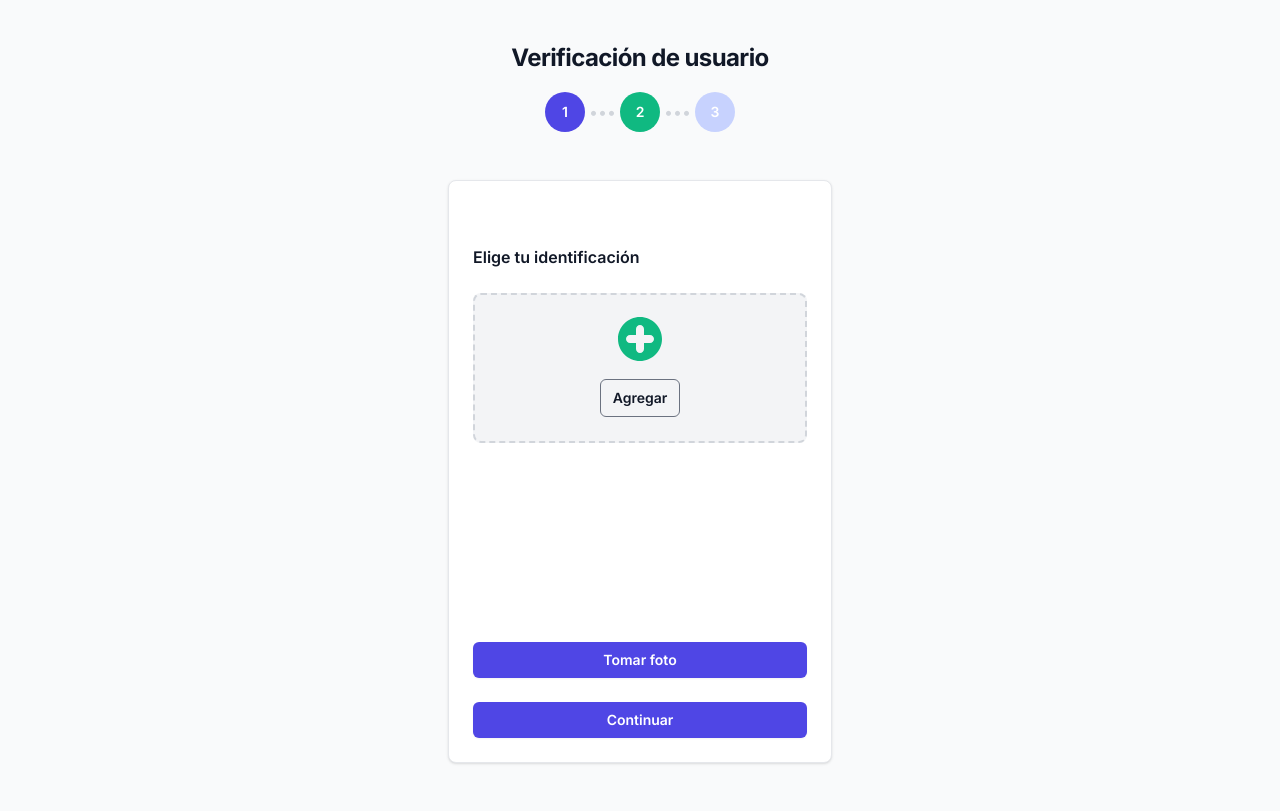
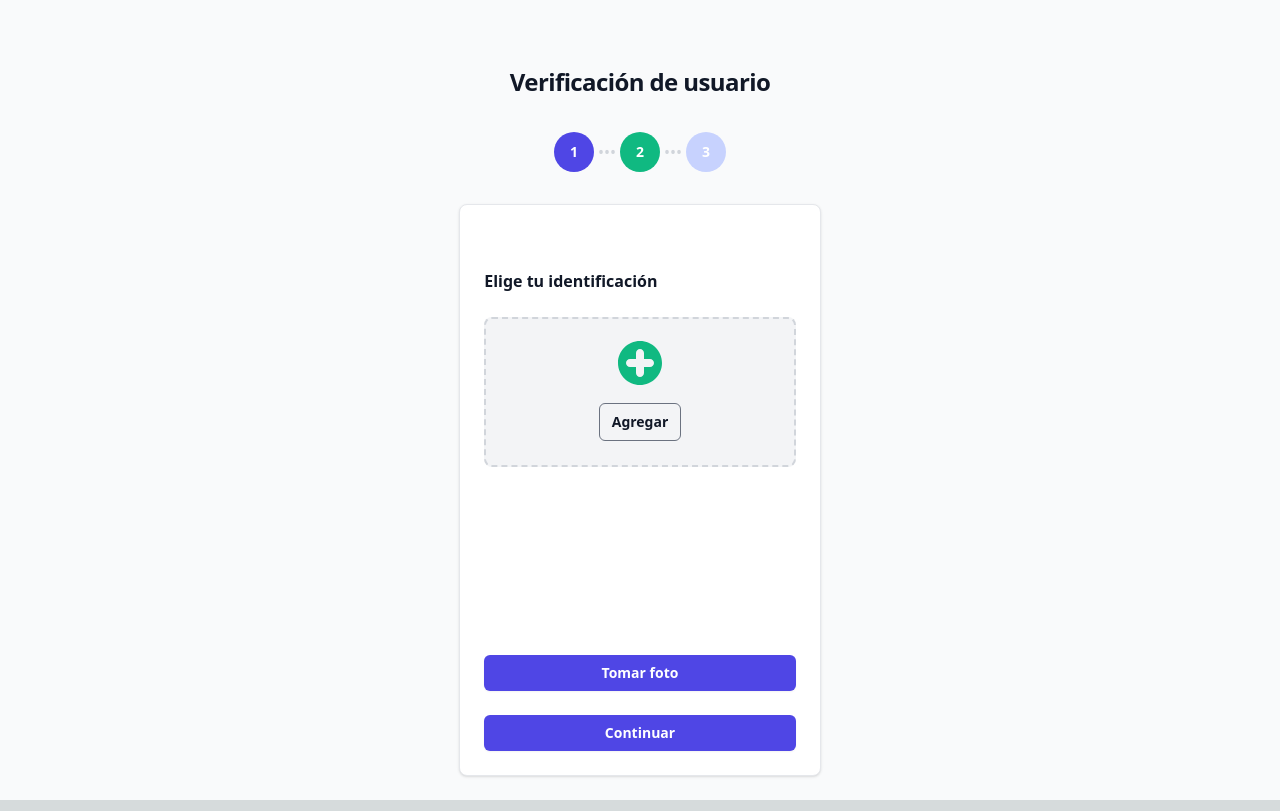
Before and after one commit to brol1dev/id-onboarding-demo, a Next.js app: page /step2 in a window 1280 px wide. Built offline with nearby package versions, Linux system fonts and the light colour scheme; no server answers.

Commit message:
Fix spacing and create steps component

```diff
--- a/app/components/Camera.tsx
+++ b/app/components/Camera.tsx
@@ -1,4 +1,5 @@
 "use client";
+
 import Image from "next/image";
 import React, { useState } from "react";
 import Webcam from "react-webcam";
--- /dev/null
+++ b/app/components/steps.tsx
@@ -0,0 +1,32 @@
+type Props = {
+  active: number;
+};
+
+const Steps = ({ active }: Props) => {
+  const steps = [1, 2, 3];
+  return (
+    <div className="flex text-white">
+      {steps.map((step) => {
+        const bgColor =
+          active === step
+            ? "bg-emerald-500"
+            : step < active
+            ? "bg-indigo-600"
+            : "bg-indigo-200";
+        return (
+          <>
+            <div
+              key={step}
+              className={`flex items-center justify-center rounded-full font-semibold text-sm h-10 w-10 ${bgColor}`}
+            >
+              {step}
+            </div>
+            {step < steps.length && (<div className="text-gray-300 text-base mx-1 pt-2">•••</div>)}
+          </>
+        );
+      })}
+    </div>
+  );
+};
+
+export default Steps;
--- a/app/layout.tsx
+++ b/app/layout.tsx
@@ -15,7 +15,7 @@ export default function RootLayout({
 }) {
   return (
     <html lang="en">
-      <body className={inter.className}>
+      <body className="{inter.className}">
         <div className="bg-[#f9fafb] h-full">{children}</div>
       </body>
     </html>
--- a/app/page.tsx
+++ b/app/page.tsx
@@ -1,28 +1,17 @@
 import Link from "next/link";
+import Steps from "./components/steps";
 
 export default function Home() {
   return (
-    <main className="flex flex-col min-h-screen items-center justify-center">
+    <main className="flex flex-col gap-8 min-h-screen items-center justify-center">
       <div className="flex items-center justify-between sm:mx-auto sm:max-w-sm">
-        <h2 className="mt-10 text-center text-2xl font-bold leading-9 tracking-tight text-gray-900">
+        <h2 className="text-center text-2xl font-bold leading-9 tracking-tight text-gray-900">
           Regístrate
         </h2>
       </div>
-      <div className="flex mt-4">
-        <div className="flex items-center justify-center rounded-full font-semibold text-sm bg-emerald-500 h-10 w-10">
-          1
-        </div>
-        <div className="text-gray-300 text-base mx-1 pt-2">•••</div>
-        <div className="flex items-center justify-center rounded-full font-semibold text-sm bg-indigo-200 h-10 w-10">
-          2
-        </div>
-        <div className="text-gray-300 text-base mx-1 pt-2">•••</div>
-        <div className="flex items-center justify-center rounded-full font-semibold text-sm bg-indigo-200 h-10 w-10">
-          3
-        </div>
-      </div>
-      <div className="flex flex-col justify-center px-6 py-12 lg:px-8">
-        <div className="w-96 p-6 bg-white border border-gray-200 rounded-lg shadow">
+      <Steps active={1} />
+      <div className="flex flex-col justify-center items-center">
+        <div className="w-10/12 p-6 bg-white border border-gray-200 rounded-lg shadow">
           <div className="mt-10 sm:mx-auto sm:w-full sm:max-w-sm">
             <form className="space-y-6" action="#" method="POST">
               <div>
--- a/app/step2/page.tsx
+++ b/app/step2/page.tsx
@@ -1,29 +1,18 @@
 import Image from "next/image";
-import Camera from "../components/Camera";
+import Camera from "../components/camera";
+import Steps from "../components/steps";
 
 export default function Step2() {
   return (
-    <main className="flex flex-col min-h-screen items-center justify-center text-gray-900">
+    <main className="flex flex-col gap-8 min-h-screen items-center justify-center text-gray-900">
       <div className="flex items-center justify-between sm:mx-auto sm:max-w-sm">
         <h2 className="mt-10 text-center text-2xl font-bold leading-9 tracking-tight text-gray-900">
           Verificación de usuario
         </h2>
       </div>
-      <div className="flex mt-4 text-white">
-        <div className="flex items-center justify-center rounded-full font-semibold text-sm bg-indigo-600 h-10 w-10">
-          1
-        </div>
-        <div className="text-gray-300 text-base mx-1 pt-2">•••</div>
-        <div className="flex items-center justify-center rounded-full font-semibold text-sm bg-emerald-500 h-10 w-10">
-          2
-        </div>
-        <div className="text-gray-300 text-base mx-1 pt-2">•••</div>
-        <div className="flex items-center justify-center rounded-full font-semibold text-sm bg-indigo-200 h-10 w-10">
-          3
-        </div>
-      </div>
-      <div className="flex flex-col justify-center px-6 py-12 lg:px-8">
-        <div className="w-96 p-6 bg-white border border-gray-200 rounded-lg shadow">
+      <Steps active={2} />
+      <div className="flex flex-col justify-center items-center">
+        <div className="w-10/12 p-6 bg-white border border-gray-200 rounded-lg shadow">
           <div className="mt-10 sm:mx-auto sm:w-full sm:max-w-sm">
             <div className="space-y-6">
               <>
```
